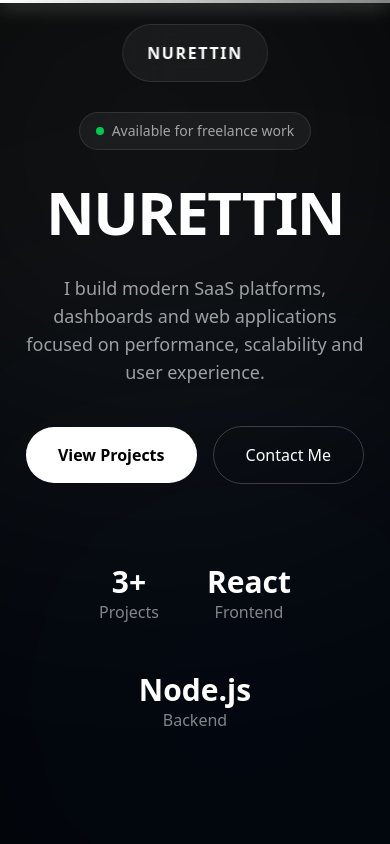
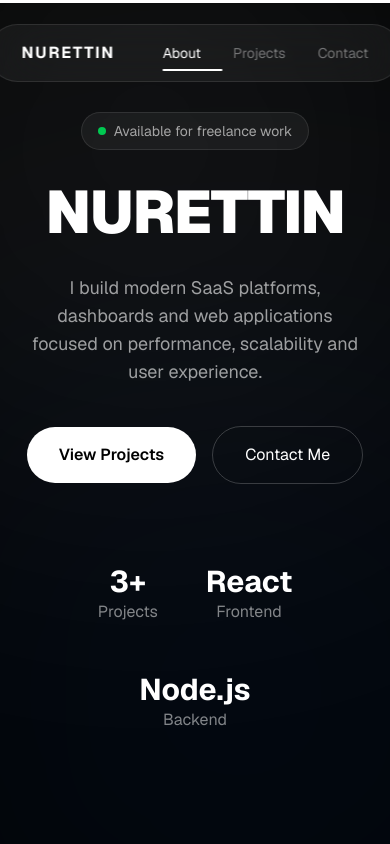
Before and after one commit to FullStackDev2/my-portfolio, a Next.js app: page / in a window 390 px wide. Shown: the top 844 px of the page. Built offline with nearby package versions, Linux system fonts and the light colour scheme.

Commit message:
feat: update layout & scrollprogress working on skills

```diff
--- a/src/app/globals.css
+++ b/src/app/globals.css
@@ -8,6 +8,7 @@ body {
   background: black;
   color: white;
   overflow-x: hidden;
+  font-family: var(--font-geist-sans);
 }
 
 * {
--- a/src/app/layout.tsx
+++ b/src/app/layout.tsx
@@ -1,14 +1,10 @@
 import type { Metadata } from 'next';
-import { Geist, Geist_Mono } from 'next/font/google';
 import './globals.css';
+import { Geist } from 'next/font/google';
+import PageTransition from '@/components/layout/PageTransition';
 
 const geistSans = Geist({
   variable: '--font-geist-sans',
-  subsets: ['latin'],
-});
-
-const geistMono = Geist_Mono({
-  variable: '--font-geist-mono',
   subsets: ['latin'],
 });
 
@@ -16,27 +12,18 @@ export const metadata: Metadata = {
   title: 'Metin | Full Stack Developer',
   description:
     'Full Stack Developer specializing in React, Next.js, Node.js and MongoDB.',
-  keywords: [
-    'React',
-    'Next.js',
-    'Node.js',
-    'MongoDB',
-    'Full Stack Developer',
-    'Portfolio',
-  ],
 };
 
 export default function RootLayout({
   children,
-}: Readonly<{
+}: {
   children: React.ReactNode;
-}>) {
+}) {
   return (
-    <html
-      lang="tr"
-      className={`${geistSans.variable} ${geistMono.variable} h-full antialiased`}
-    >
-      <body className="min-h-full flex flex-col">{children}</body>
+    <html lang="tr" className={`${geistSans.variable} h-full`}>
+      <body className="min-h-full flex flex-col">
+        <PageTransition>{children}</PageTransition>
+      </body>
     </html>
   );
 }
--- /dev/null
+++ b/src/app/projects/[slug]/page.tsx
@@ -0,0 +1,87 @@
+import Image from 'next/image';
+import { projects } from '@/data/projects';
+import { notFound } from 'next/navigation';
+import Reveal from '@/components/ui/Reveal';
+
+export default function ProjectPage({ params }: { params: { slug: string } }) {
+  const project = projects.find((p) => p.slug === params.slug);
+
+  if (!project) return notFound();
+
+  return (
+    <main className="min-h-screen bg-black text-white">
+      <div className="max-w-6xl mx-auto px-6 py-24 grid md:grid-cols-2 gap-16">
+        {/* LEFT - STICKY IMAGE */}
+        <div className="md:sticky md:top-24 h-fit">
+          <div className="relative w-full h-[500px] rounded-2xl overflow-hidden border border-white/10">
+            <Image
+              src={project.image}
+              alt={project.title}
+              fill
+              className="object-cover"
+            />
+          </div>
+        </div>
+
+        {/* RIGHT - CONTENT */}
+        <div className="space-y-16">
+          {/* HERO */}
+          <Reveal>
+            <div>
+              <p className="text-white/40 uppercase tracking-[0.3em] mb-4">
+                Case Study
+              </p>
+
+              <h1 className="text-5xl font-black mb-6">{project.title}</h1>
+
+              <p className="text-white/60">{project.description}</p>
+            </div>
+          </Reveal>
+
+          {/* OVERVIEW */}
+          <Reveal>
+            <section>
+              <h2 className="text-2xl font-bold mb-4">Overview</h2>
+              <p className="text-white/60 leading-relaxed">
+                This project was designed as a modern SaaS interface with focus
+                on scalability, performance and clean UX.
+              </p>
+            </section>
+          </Reveal>
+
+          {/* FEATURES */}
+          <Reveal>
+            <section>
+              <h2 className="text-2xl font-bold mb-4">Features</h2>
+
+              <ul className="space-y-3 text-white/60">
+                <li>• Authentication system</li>
+                <li>• Admin dashboard</li>
+                <li>• Real-time updates</li>
+                <li>• Responsive UI</li>
+              </ul>
+            </section>
+          </Reveal>
+
+          {/* TECH */}
+          <Reveal>
+            <section>
+              <h2 className="text-2xl font-bold mb-4">Tech Stack</h2>
+
+              <div className="flex flex-wrap gap-2">
+                {project.tech.map((t) => (
+                  <span
+                    key={t}
+                    className="px-3 py-1 text-sm rounded-full border border-white/10 text-white/60"
+                  >
+                    {t}
+                  </span>
+                ))}
+              </div>
+            </section>
+          </Reveal>
+        </div>
+      </div>
+    </main>
+  );
+}
--- a/src/components/layout/Navbar.tsx
+++ b/src/components/layout/Navbar.tsx
@@ -1,36 +1,52 @@
 'use client';
 
 import { motion } from 'framer-motion';
+import useScrollSpy from '@/hooks/useScrollSpy';
 
 export default function Navbar() {
+  const activeSection = useScrollSpy(['about', 'projects', 'contact']);
+
+  const navItems = [
+    { id: 'about', label: 'About' },
+    { id: 'projects', label: 'Projects' },
+    { id: 'contact', label: 'Contact' },
+  ];
+
   return (
-    <motion.header
-      initial={{ opacity: 0, y: -40 }}
-      animate={{ opacity: 1, y: 0 }}
-      transition={{ duration: 0.8 }}
-      className="fixed top-6 left-1/2 -translate-x-1/2 z-50"
-    >
-      <div className="backdrop-blur-xl border border-white/10 bg-white/5 rounded-full px-6 py-4 flex items-center gap-8">
-        <h1 className="font-bold tracking-widest">NURETTIN</h1>
+    <header className="fixed top-6 left-1/2 -translate-x-1/2 z-50">
+      {/* OUTER PILL */}
+      <div className="flex items-center gap-12 px-8 py-4 rounded-full border border-white/10 bg-white/5 backdrop-blur-xl w-fit">
+        {/* LOGO */}
+        <h1 className="flex-shrink-0 whitespace-nowrap font-bold tracking-widest text-white">
+          NURETTIN
+        </h1>
 
-        <nav className="hidden md:flex items-center gap-6 text-sm text-white/60">
-          <a href="#about" className="hover:text-white transition">
-            About
-          </a>
+        {/* NAV */}
+        <nav className="relative flex items-center gap-8 flex-shrink-0 whitespace-nowrap text-sm">
+          {navItems.map((item) => {
+            const isActive = activeSection === item.id;
 
-          <a href="#projects" className="hover:text-white transition">
-            Projects
-          </a>
+            return (
+              <a
+                key={item.id}
+                href={`#${item.id}`}
+                className={`transition ${
+                  isActive ? 'text-white' : 'text-white/40'
+                }`}
+              >
+                {item.label}
+              </a>
+            );
+          })}
 
-          <a href="#contact" className="hover:text-white transition">
-            Contact
-          </a>
-
-          <a href="#skills" className="hover:text-white transition">
-            Skills
-          </a>
+          {/* indicator (SAFE VERSION) */}
+          <motion.div
+            layout
+            className="absolute -bottom-2 left-0 h-[2px] bg-white rounded-full"
+            style={{ width: 60 }}
+          />
         </nav>
       </div>
-    </motion.header>
+    </header>
   );
 }
--- /dev/null
+++ b/src/components/layout/PageTransition.tsx
@@ -0,0 +1,24 @@
+'use client';
+
+import { usePathname } from 'next/navigation';
+import { motion } from 'framer-motion';
+
+export default function PageTransition({
+  children,
+}: {
+  children: React.ReactNode;
+}) {
+  const pathname = usePathname();
+
+  return (
+    <motion.div
+      key={pathname}
+      initial={{ opacity: 0, y: 8 }}
+      animate={{ opacity: 1, y: 0 }}
+      exit={{ opacity: 0, y: -8 }}
+      transition={{ duration: 0.35, ease: 'easeOut' }}
+    >
+      {children}
+    </motion.div>
+  );
+}
--- a/src/components/sections/Projects.tsx
+++ b/src/components/sections/Projects.tsx
@@ -1,35 +1,11 @@
 'use client';
 
 import { motion } from 'framer-motion';
-import { useState } from 'react';
-import ProjectModal from '../ui/ProjectModal';
-
-type Project = {
-  title: string;
-  description: string;
-  tech: string[];
-};
-
-const projects = [
-  {
-    title: 'Instagram Satıcı Paneli',
-    description: 'Sipariş yönetimi, stok takibi ve müşteri sistemi.',
-    tech: ['Next.js', 'Node.js', 'MongoDB'],
-  },
-  {
-    title: 'AI Dashboard',
-    description: 'Veri analizi ve admin panel sistemi.',
-    tech: ['React', 'Express', 'OpenAI API'],
-  },
-  {
-    title: 'SaaS Landing Page',
-    description: 'Modern satış landing page sistemi.',
-    tech: ['Next.js', 'Tailwind', 'Framer Motion'],
-  },
-];
+import Image from 'next/image';
+import Link from 'next/link';
+import { projects } from '@/data/projects';
 
 export default function Projects() {
-  const [selected, setSelected] = useState<Project | null>(null);
   return (
     <section id="projects" className="min-h-screen px-6 py-32">
       <div className="max-w-6xl mx-auto">
@@ -43,9 +19,8 @@ export default function Projects() {
 
         <div className="grid md:grid-cols-2 gap-8">
           {projects.map((project, i) => (
+            <Link key={project.slug} href={`/projects/${project.slug}`}>
               <motion.div
-              key={i}
-              onClick={() => setSelected(project)}
                 initial={{ opacity: 0, y: 40 }}
                 whileInView={{ opacity: 1, y: 0 }}
                 viewport={{ once: true }}
@@ -64,6 +39,20 @@ export default function Projects() {
               >
                 {/* Glow border effect */}
                 <div className="absolute inset-0 opacity-0 group-hover:opacity-100 transition duration-500 bg-gradient-to-r from-white/10 via-transparent to-white/10" />
+
+                <div className="relative h-56 overflow-hidden">
+                  <Image
+                    src={project.image}
+                    alt={project.title}
+                    fill
+                    className="
+      object-cover
+      transition-transform
+      duration-500
+      group-hover:scale-110
+    "
+                  />
+                </div>
 
                 <div className="p-6 relative z-10">
                   <h3 className="text-2xl font-bold mb-2">{project.title}</h3>
@@ -97,9 +86,9 @@ export default function Projects() {
                   </div>
                 </div>
               </motion.div>
+            </Link>
           ))}
         </div>
-        <ProjectModal project={selected} onClose={() => setSelected(null)} />
       </div>
     </section>
   );
--- a/src/components/ui/ScrollProgress.tsx
+++ b/src/components/ui/ScrollProgress.tsx
@@ -13,18 +13,8 @@ export default function ScrollProgress() {
 
   return (
     <motion.div
-      className="
-fixed top-0 left-0 right-0
-h-[3px]
-origin-left
-z-[9999]
-shadow-[0_0_20px_rgba(255,255,255,0.8)]
-"
-      style={{
-        scaleX,
-        background:
-          'linear-gradient(to right, rgb(255,255,255), rgba(255,255,255,0.5))',
-      }}
+      className="fixed top-0 left-0 right-0 h-[3px] origin-left z-[99999] bg-white"
+      style={{ scaleX }}
     />
   );
 }
--- /dev/null
+++ b/src/data/projects.ts
@@ -0,0 +1,25 @@
+export const projects = [
+  {
+    slug: 'saas-dashboard',
+    title: 'SaaS Dashboard',
+    description: 'Premium analytics dashboard built with Next.js and Tailwind.',
+    image: '/projects/ChatGPT Image 25 May 2026 00_29_00.png',
+    tech: ['Next.js', 'TypeScript', 'Tailwind'],
+  },
+
+  {
+    slug: 'ecommerce-admin',
+    title: 'E-Commerce Admin',
+    description: 'Modern admin panel for online stores.',
+    image: '/projects/ChatGPT Image 25 May 2026 00_29_00.png',
+    tech: ['React', 'Node.js', 'MongoDB'],
+  },
+
+  {
+    slug: 'ai-platform',
+    title: 'AI Platform',
+    description: 'AI powered productivity platform.',
+    image: '/projects/ChatGPT Image 25 May 2026 00_29_00.png',
+    tech: ['Next.js', 'OpenAI API', 'Prisma'],
+  },
+];
--- /dev/null
+++ b/src/hooks/useScrollSpy.ts
@@ -0,0 +1,36 @@
+'use client';
+
+import { useEffect, useState } from 'react';
+
+export default function useScrollSpy(ids: string[]) {
+  const [activeId, setActiveId] = useState('');
+
+  useEffect(() => {
+    const elements = ids
+      .map((id) => document.getElementById(id))
+      .filter(Boolean);
+
+    const observer = new IntersectionObserver(
+      (entries) => {
+        entries.forEach((entry) => {
+          if (entry.isIntersecting) {
+            setActiveId(entry.target.id);
+          }
+        });
+      },
+      {
+        root: null,
+        rootMargin: '-40% 0px -50% 0px',
+        threshold: 0.1,
+      },
+    );
+
+    elements.forEach((el) => {
+      if (el) observer.observe(el);
+    });
+
+    return () => observer.disconnect();
+  }, [ids]);
+
+  return activeId;
+}
```
Also changed, not shown: 1 other file (tests, documents, lock files or other folders). Lines whose indentation alone changed are shown as unchanged.
